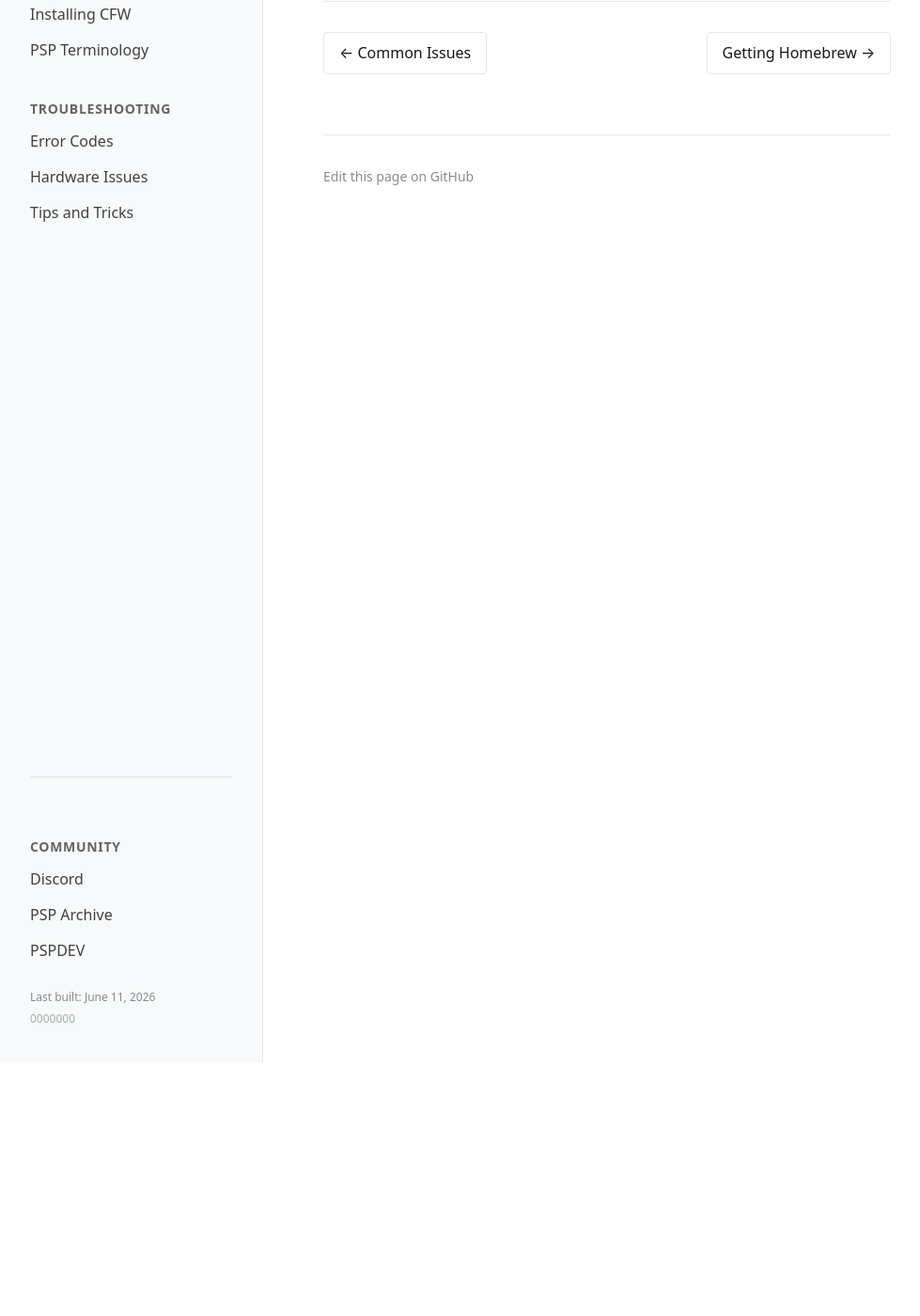
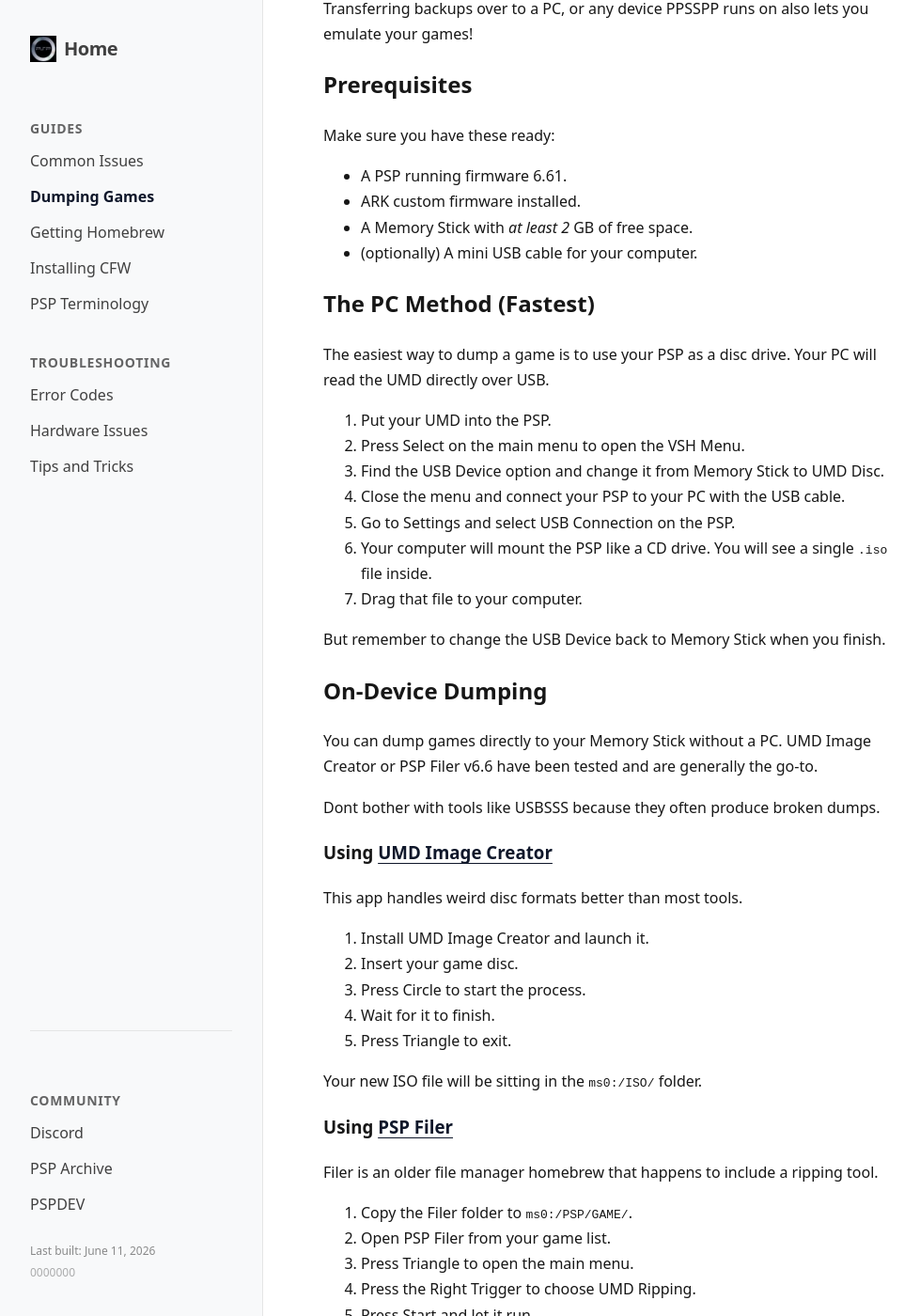
Before and after one commit to psp-homebrew-community/wiki, a Jekyll site: the page built from guides/dumping-games.md, in a window 1280 px wide and 1400 px high, scrolled down 270 px. Shown: the whole window at 94% size, without its empty margins (0-979 px from the left). Built offline with Jekyll 4.4.1, drawn with Linux system fonts in a browser that asks for light colours; some of the changed text lies outside the part shown.

Commit message:
add initial dumping page

```diff
--- a/guides/dumping-games.md
+++ b/guides/dumping-games.md
@@ -4,4 +4,65 @@
 ---
 # Dumping Games
 
-How to back up your UMDs.
+You can back up your physical UMD games to your Memory Stick or PC. This helps
+your games load faster and saves your UMD drive from wearing out.
+
+Transferring backups over to a PC, or any device PPSSPP runs on also lets you
+emulate your games!
+
+## Prerequisites
+
+Make sure you have these ready:
+
+- A PSP running firmware 6.61.
+- ARK custom firmware installed.
+- A Memory Stick with *at least 2* GB of free space.
+- (optionally) A mini USB cable for your computer.
+
+## The PC Method (Fastest)
+
+The easiest way to dump a game is to use your PSP as a disc drive. Your PC will
+read the UMD directly over USB.
+
+1.  Put your UMD into the PSP.
+2.  Press Select on the main menu to open the VSH Menu.
+3.  Find the USB Device option and change it from Memory Stick to UMD Disc.
+4.  Close the menu and connect your PSP to your PC with the USB cable.
+5.  Go to Settings and select USB Connection on the PSP.
+6.  Your computer will mount the PSP like a CD drive. You will see a single `.iso`
+    file inside.
+7.  Drag that file to your computer.
+
+But remember to change the USB Device back to Memory Stick when you finish.
+
+## On-Device Dumping
+
+You can dump games directly to your Memory Stick without a PC. UMD Image
+Creator or PSP Filer v6.6 have been tested and are generally the go-to.
+
+Dont bother with tools like USBSSS because they often produce broken dumps.
+
+### Using [UMD Image Creator](https://github.com/saramibreak/UmdImageCreator)[]()
+
+This app handles weird disc formats better than most tools.
+
+1.  Install UMD Image Creator and launch it.
+2.  Insert your game disc.
+3.  Press Circle to start the process.
+4.  Wait for it to finish.
+5.  Press Triangle to exit.
+
+Your new ISO file will be sitting in the `ms0:/ISO/` folder.
+
+### Using [PSP Filer](https://www.gamebrew.org/wiki/PSP_Filer)[]()
+
+Filer is an older file manager homebrew that happens to include a ripping tool.
+
+1.  Copy the Filer folder to `ms0:/PSP/GAME/`.
+2.  Open PSP Filer from your game list.
+3.  Press Triangle to open the main menu.
+4.  Press the Right Trigger to choose UMD Ripping.
+5.  Press Start and let it run.
+6.  Press Home and quit the app when it finishes.
+
+Your new ISO file will be sitting in the ms0:/ISO/ folder.
```
